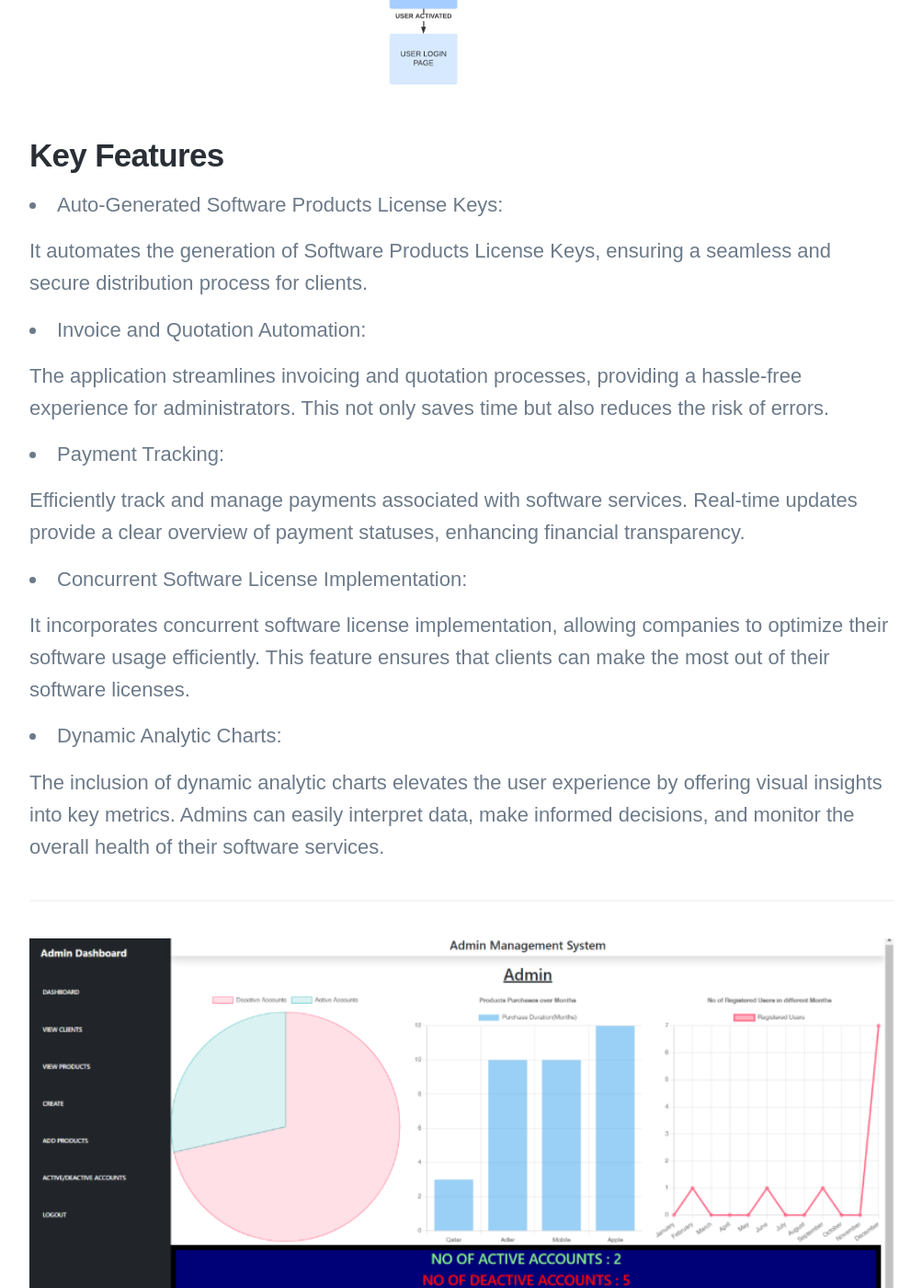
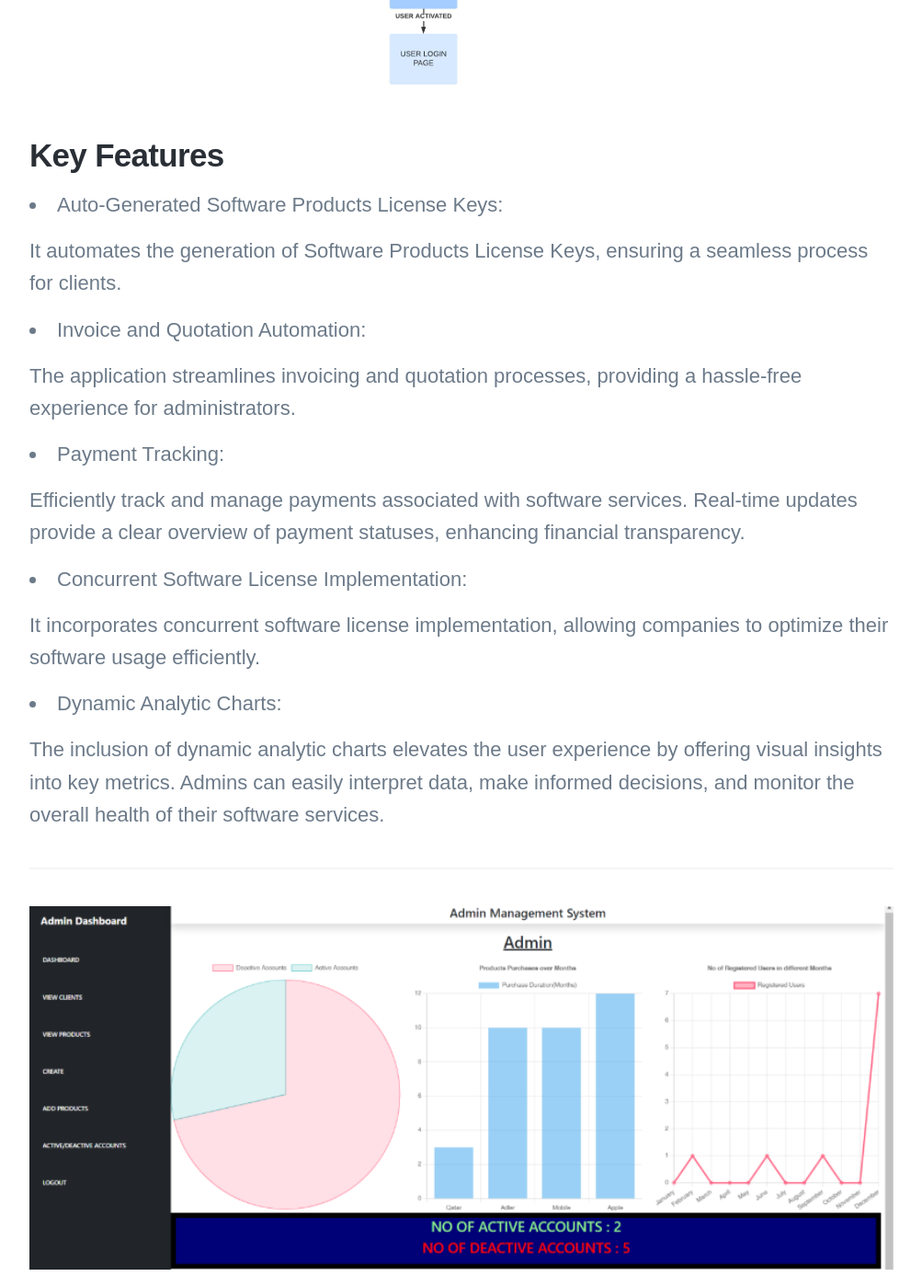
Before and after one commit to shrotofo/shrotofo.github.io, a Jekyll site: the page built from _projects/2018-06-30-demo-project.md, in a window 1280 px wide and 1400 px high, scrolled down 1495 px. Shown: the whole window at 92% size, without its empty margins (138-1141 px from the left). Built offline with Jekyll 4.4.1, drawn with Linux system fonts in a browser that asks for light colours; nearby versions of some CDN libraries; some web fonts are replaced; some of the changed text lies outside the part shown.

Commit message:
Update 2018-06-30-demo-project.md

```diff
--- a/_projects/2018-06-30-demo-project.md
+++ b/_projects/2018-06-30-demo-project.md
@@ -19,11 +19,11 @@ ANVIN-SAAS is a user-friendly web application designed to help company administr
 
 * Auto-Generated Software Products License Keys:
 
-It automates the generation of Software Products License Keys, ensuring a seamless and secure distribution process for clients.
+It automates the generation of Software Products License Keys, ensuring a seamless process for clients.
 
 * Invoice and Quotation Automation:
 
-The application streamlines invoicing and quotation processes, providing a hassle-free experience for administrators. This not only saves time but also reduces the risk of errors.
+The application streamlines invoicing and quotation processes, providing a hassle-free experience for administrators.
 
 * Payment Tracking:
 
@@ -31,8 +31,7 @@ Efficiently track and manage payments associated with software services. Real-ti
 
 * Concurrent Software License Implementation:
 
-It incorporates concurrent software license implementation, allowing companies to optimize their software usage efficiently. This feature ensures that clients can make the most out of their software licenses.
-
+It incorporates concurrent software license implementation, allowing companies to optimize their software usage efficiently.
 * Dynamic Analytic Charts:
 
 The inclusion of dynamic analytic charts elevates the user experience by offering visual insights into key metrics. Admins can easily interpret data, make informed decisions, and monitor the overall health of their software services.
```
Also changed, not shown: other parts of _projects/2018-06-30-demo-project.md (+4 -0 lines).
